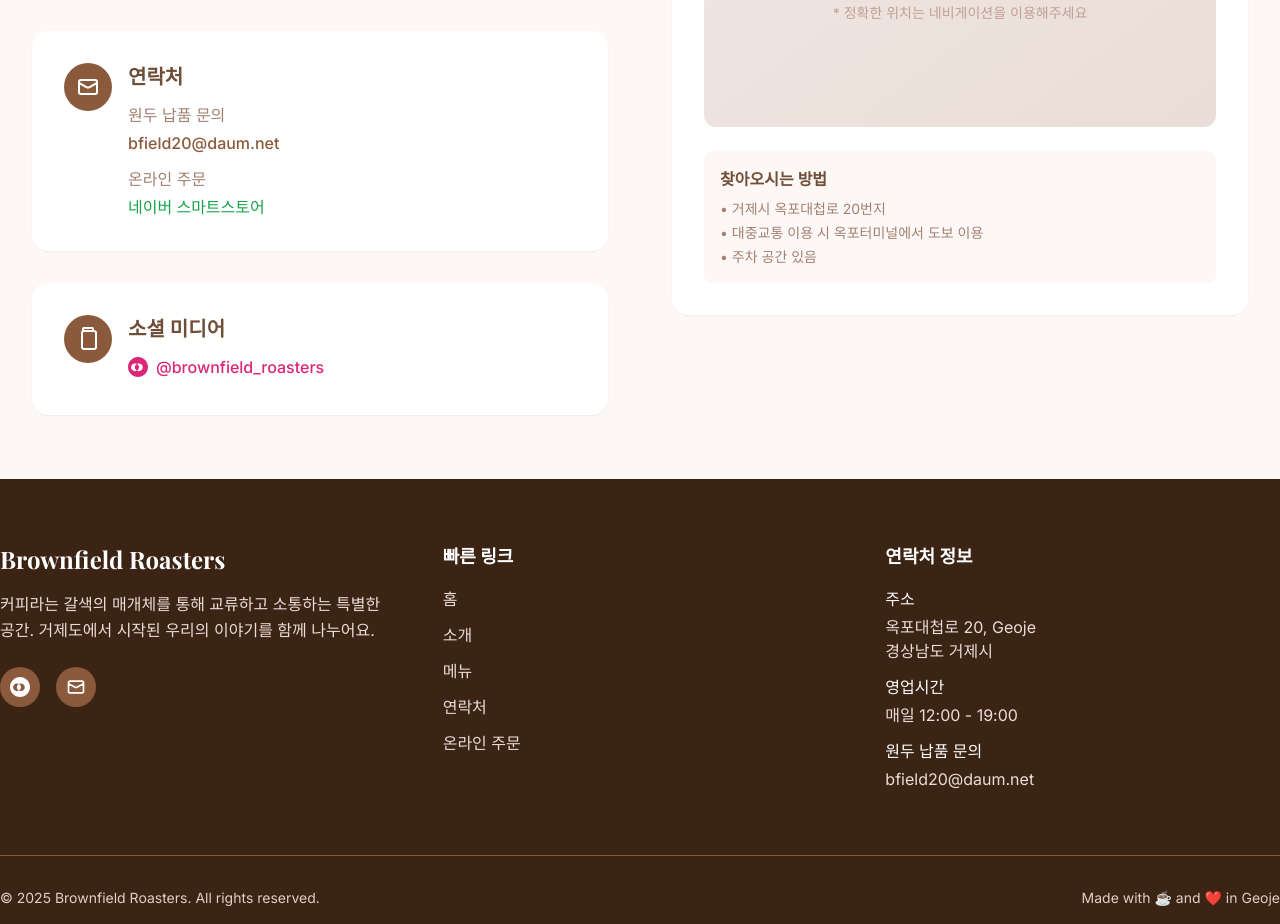
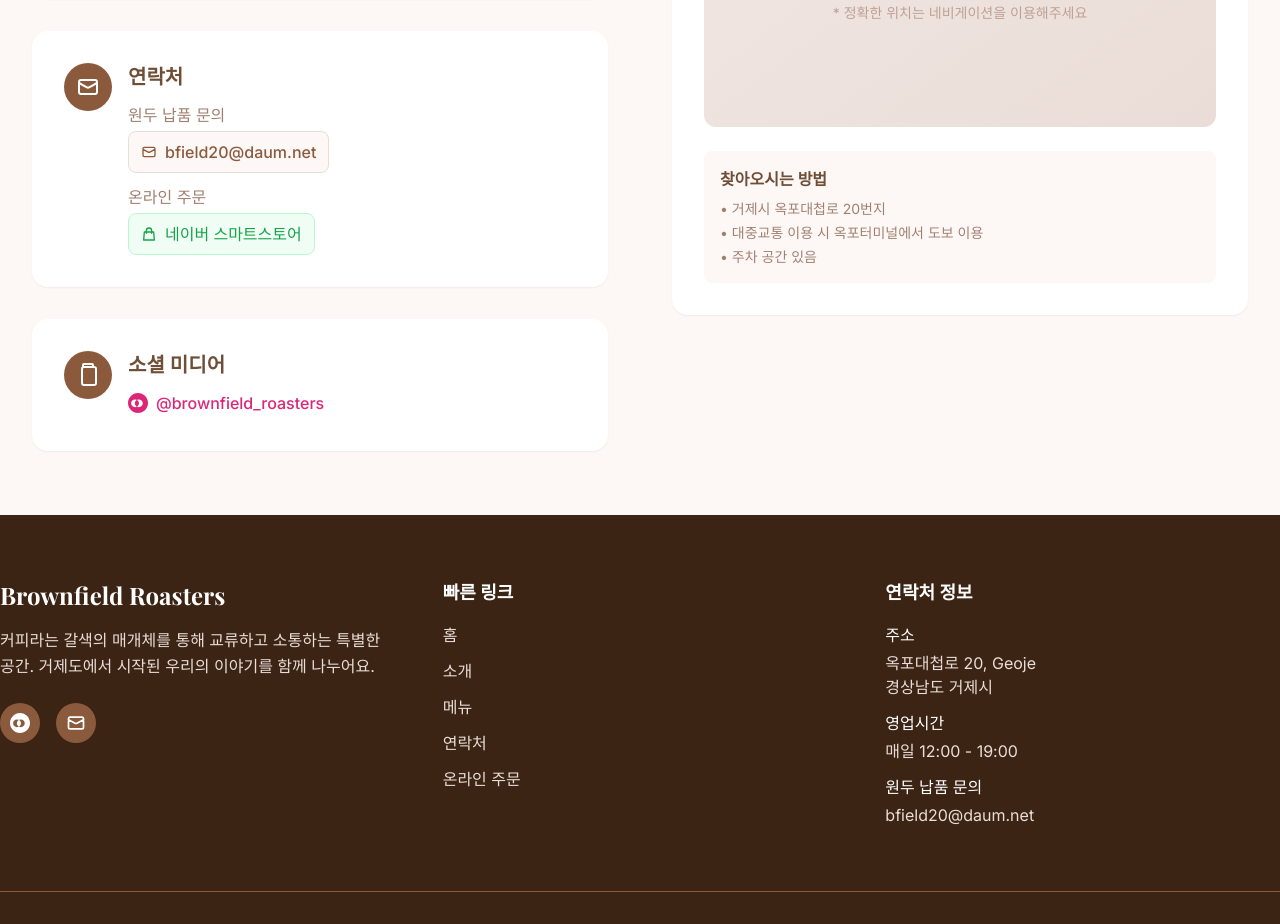
Before and after one commit to jinwooleegit/brownfield, a React (Create React App) app: page / in a window 1280 px wide. Shown: the part 6680-7604 px from the top of the page. Built offline with nearby package versions, Linux system fonts and the light colour scheme.

Commit message:
Enhance email link styling with better visual feedback and hover effects

```diff
--- a/src/components/Contact.js
+++ b/src/components/Contact.js
@@ -72,9 +72,12 @@
                       <p className="text-brown-600 mb-1">원두 납품 문의</p>
                       <a
                         href="mailto:bfield20@daum.net"
-                        className="text-brown-700 font-medium hover:text-brown-800 transition-colors duration-200"
+                        className="inline-flex items-center space-x-2 text-brown-700 font-medium hover:text-brown-800 hover:underline transition-all duration-200 bg-brown-50 hover:bg-brown-100 px-3 py-2 rounded-lg border border-brown-200 hover:border-brown-300"
                       >
-                        bfield20@daum.net
+                        <svg className="w-4 h-4" fill="none" stroke="currentColor" viewBox="0 0 24 24">
+                          <path strokeLinecap="round" strokeLinejoin="round" strokeWidth={2} d="M3 8l7.89 4.26a2 2 0 002.22 0L21 8M5 19h14a2 2 0 002-2V7a2 2 0 00-2-2H5a2 2 0 00-2 2v10a2 2 0 002 2z" />
+                        </svg>
+                        <span>bfield20@daum.net</span>
                       </a>
                     </div>
                     <div>
@@ -83,9 +86,12 @@
                         href="https://smartstore.naver.com/brownfield"
                         target="_blank"
                         rel="noopener noreferrer"
-                        className="text-green-600 font-medium hover:text-green-700 transition-colors duration-200"
+                        className="inline-flex items-center space-x-2 text-green-600 font-medium hover:text-green-700 hover:underline transition-all duration-200 bg-green-50 hover:bg-green-100 px-3 py-2 rounded-lg border border-green-200 hover:border-green-300"
                       >
-                        네이버 스마트스토어
+                        <svg className="w-4 h-4" fill="none" stroke="currentColor" viewBox="0 0 24 24">
+                          <path strokeLinecap="round" strokeLinejoin="round" strokeWidth={2} d="M16 11V7a4 4 0 00-8 0v4M5 9h14l1 12H4L5 9z" />
+                        </svg>
+                        <span>네이버 스마트스토어</span>
                       </a>
                     </div>
                   </div>
```
